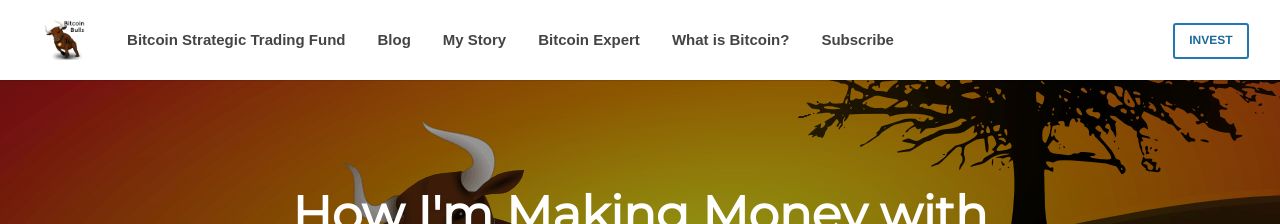
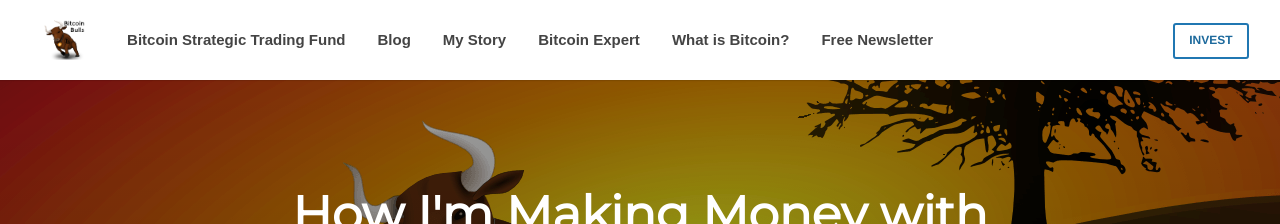
Before and after one commit to davidsilvasmith/bitcoinbulls.net, a Jekyll site: the page built from index.md, in a window 1280 px wide. Shown: the top 224 px of the page. Built offline with Jekyll 4.4.1, drawn with Linux system fonts in a browser that asks for light colours; nearby versions of some CDN libraries; some web fonts are replaced; comment, search, counter and statistics services are not loaded.

Commit message:
changed newsletter from subscribe to free newsletter

```diff
--- a/_layouts/default.html
+++ b/_layouts/default.html
@@ -93,7 +93,7 @@
                         <a href="{{link.url}}" title="{{link.text}}" {% if url contains link.url and urlSize > 2 %}class="active"{% endif %} {% if url == '/' and url == link.url %}class="active"{% endif %}>{{link.text}} </a>
 
                         {% endfor %}
-                        {% include request-signup-link.html param="Subscribe" %}
+                        {% include request-signup-link.html param="Free Newsletter" %}
                         {% endif %}
         </nav>
         {% if site.data.information.tagline or site.data.information.product_url %}<nav class="tagline">
```
